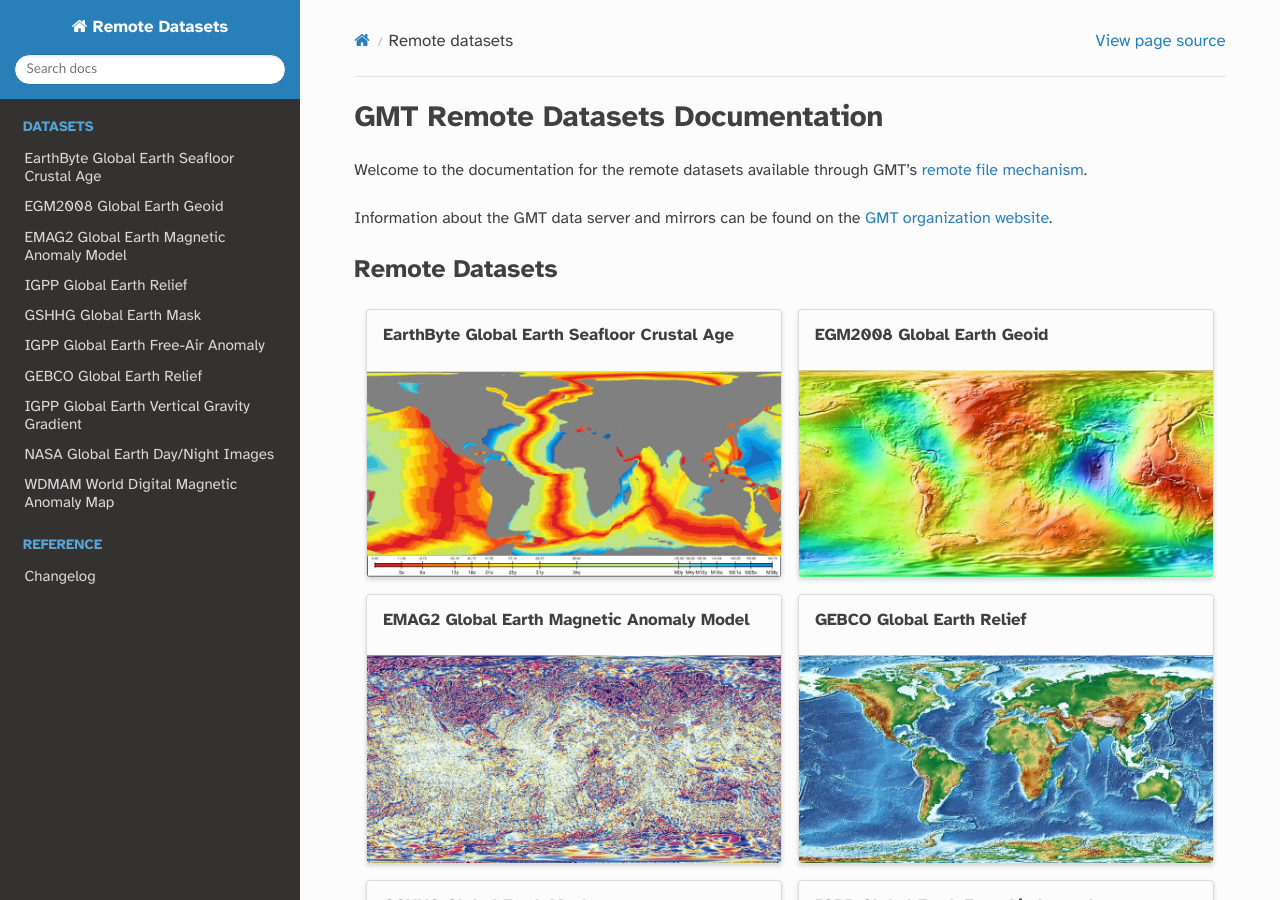
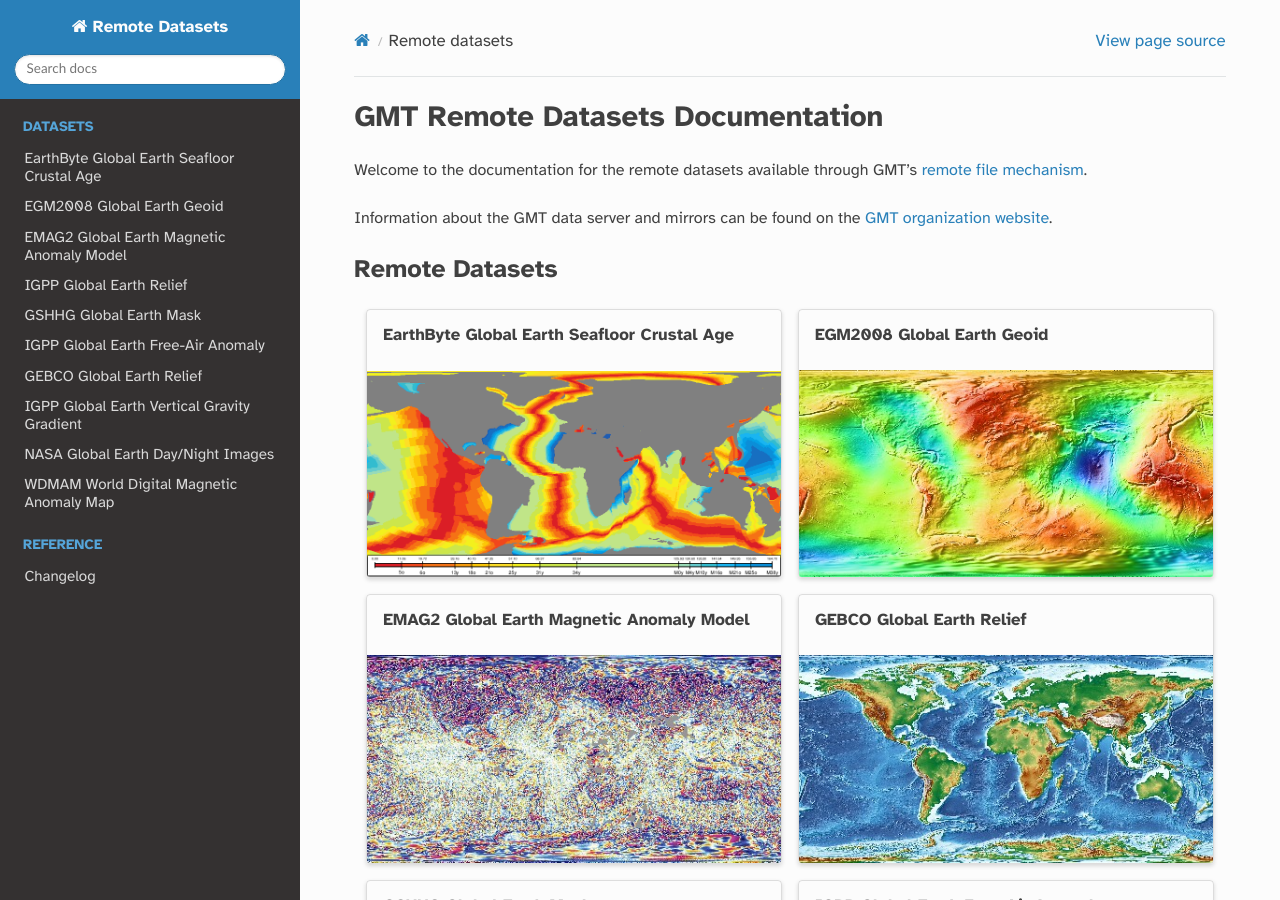
Before and after one commit to GenericMappingTools/remote-datasets, a Sphinx documentation site: the page built from docs/index.rst, in a window 1280 px wide and 900 px high. Built offline with Sphinx 7.4.7 and the Read the Docs theme 2.0.0, drawn with Linux system fonts in a browser that asks for light colours.

Commit message:
add images and adapt scripts

```diff
--- a/docs/index.rst
+++ b/docs/index.rst
@@ -19,52 +19,52 @@
     .. grid-item-card:: EarthByte Global Earth Seafloor Crustal Age
         :link: earth-age
         :link-type: doc
-        :img-bottom: /_static/GMT_earth_age.png
+        :img-bottom: /_static/GMT_earth_age_thumbnail.png
 
     .. grid-item-card:: EGM2008 Global Earth Geoid
         :link: earth-geoid
         :link-type: doc
-        :img-bottom: /_static/GMT_earth_geoid.jpg
+        :img-bottom: /_static/GMT_earth_geoid_thumbnail.jpg
 
     .. grid-item-card:: EMAG2 Global Earth Magnetic Anomaly Model
         :link: earth-mag
         :link-type: doc
-        :img-bottom: /_static/GMT_earth_mag4km.jpg
+        :img-bottom: /_static/GMT_earth_mag4km_thumbnail.jpg
 
     .. grid-item-card:: GEBCO Global Earth Relief
         :link: earth-gebco
         :link-type: doc
-        :img-bottom: /_static/GMT_earth_gebcosi.jpg
+        :img-bottom: /_static/GMT_earth_gebcosi_thumbnail.jpg
 
     .. grid-item-card:: GSHHG Global Earth Mask
         :link: earth-mask
         :link-type: doc
-        :img-bottom: /_static/GMT_earth_mask.png
+        :img-bottom: /_static/GMT_earth_mask_thumbnail.png
 
     .. grid-item-card:: IGPP Global Earth Free-Air Anomaly
         :link: earth-faa
         :link-type: doc
-        :img-bottom: /_static/GMT_earth_faa.jpg
+        :img-bottom: /_static/GMT_earth_faa_thumbnail.jpg
 
     .. grid-item-card:: IGPP Global Earth Relief
         :link: earth-relief
         :link-type: doc
-        :img-bottom: /_static/GMT_earth_relief.jpg
+        :img-bottom: /_static/GMT_earth_relief_thumbnail.jpg
 
     .. grid-item-card:: IGPP Global Earth Vertical Gravity Gradient
         :link: earth-vgg
         :link-type: doc
-        :img-bottom: /_static/GMT_earth_vgg.jpg
+        :img-bottom: /_static/GMT_earth_vgg_thumbnail.jpg
 
     .. grid-item-card:: NASA Global Earth Day/Night Images
         :link: earth-daynight
         :link-type: doc
-        :img-bottom: /_static/GMT_earth_daynight.jpg
+        :img-bottom: /_static/GMT_earth_daynight_thumbnail.jpg
 
     .. grid-item-card:: WDMAM World Digital Magnetic Anomaly Map
         :link: earth-wdmam
         :link-type: doc
-        :img-bottom: /_static/GMT_earth_wdmam.jpg
+        :img-bottom: /_static/GMT_earth_wdmam_thumbnail.jpg
 
 .. toctree::
    :hidden:
```
Also changed, not shown: docs/_static/GMT_earth_age_thumbnail.png (added), docs/_static/GMT_earth_daynight_thumbnail.jpg (added), docs/_static/GMT_earth_faa_thumbnail.jpg (added), docs/_static/GMT_earth_gebcosi_thumbnail.jpg (added), docs/_static/GMT_earth_geoid_thumbnail.jpg (added), docs/_static/GMT_earth_mag4km_thumbnail.jpg (added), docs/_static/GMT_earth_mask_thumbnail.png (added), docs/_static/GMT_earth_relief_thumbnail.jpg (added), docs/_static/GMT_earth_vgg_thumbnail.jpg (added), docs/_static/GMT_earth_wdmam.jpg, docs/_static/GMT_earth_wdmam_thumbnail.jpg (added), 4 other files.
